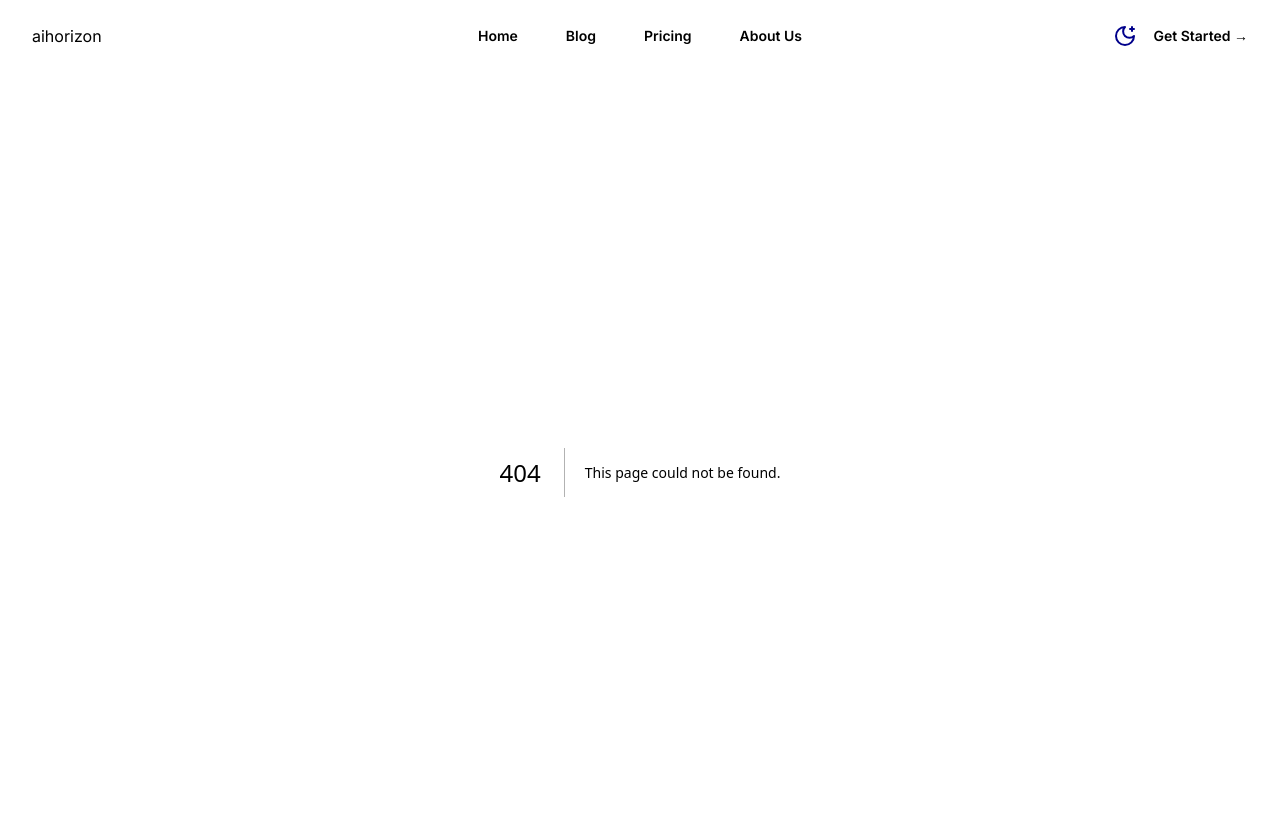
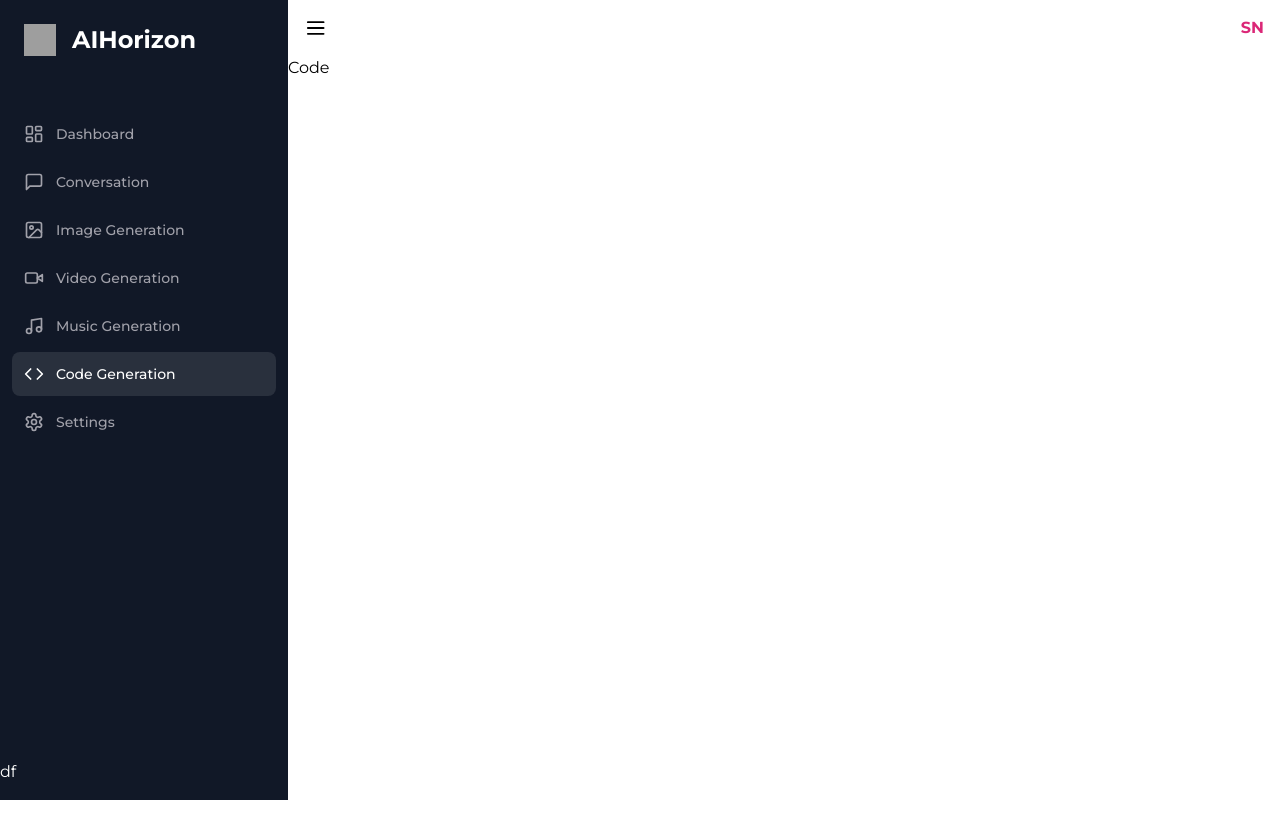
Before and after one commit to rabius-sunny/aihorizon, a Next.js app: page /code in a window 1280 px wide. Before the commit this address had no page. Shown: the top 838 px of the page. After the commit the page ends 800 px from the top, so only its background shows below. Built offline with nearby package versions, Linux system fonts and the light colour scheme; grey boxes are pictures that could not be loaded.

Commit message:
[UP] dashboard pages

```diff
--- /dev/null
+++ b/app/(dashboard)/code/page.tsx
@@ -0,0 +1,3 @@
+export default function Code() {
+  return <div>Code</div>
+}
--- /dev/null
+++ b/app/(dashboard)/dashboard/page.tsx
@@ -0,0 +1,3 @@
+export default function Dashboard() {
+  return <div>Dashboard</div>
+}
--- /dev/null
+++ b/app/(dashboard)/layout.tsx
@@ -0,0 +1,18 @@
+import MobileSidebar from '@/components/dashboard/MobileHeader'
+import Sidebar from '@/components/dashboard/Sidebar'
+
+export default function layout({ children }: { children: React.ReactNode }) {
+  return (
+    <div>
+      <div className='h-full relative'>
+        <div className='hidden h-full md:flex md:w-72 md:flex-col md:fixed md:inset-y-0 z-80 bg-gray-900'>
+          <Sidebar />
+        </div>
+        <main className='md:pl-72 pb-10'>
+          <MobileSidebar />
+          {children}
+        </main>
+      </div>
+    </div>
+  )
+}
--- /dev/null
+++ b/app/(home)/layout.tsx
@@ -0,0 +1,10 @@
+import Navbar from '@/components/shared/nav'
+
+export default function layout({ children }: { children: React.ReactNode }) {
+  return (
+    <div>
+      <Navbar />
+      {children}
+    </div>
+  )
+}
--- a/app/page.tsx
+++ b/app/(home)/page.tsx
@@ -3,7 +3,7 @@
 export default function Home() {
   return (
     <div>
-      <div className=''>{<Hero />}</div>
+      <Hero />
     </div>
   )
 }
--- a/app/globals.css
+++ b/app/globals.css
@@ -25,6 +25,7 @@
   -webkit-user-select: none;
   -moz-user-select: none;
   -ms-user-select: none;
+  user-select: none;
   cursor: pointer;
   position: absolute;
   top: 16px;
--- a/app/layout.tsx
+++ b/app/layout.tsx
@@ -1,13 +1,11 @@
 import type { Metadata } from 'next'
-import { Inter } from 'next/font/google'
+import { Montserrat } from 'next/font/google'
 
 import './globals.css'
 
 import { Providers } from '@/configs/provider'
 
-import Navbar from '@/components/shared/nav'
-
-const inter = Inter({ subsets: ['latin'] })
+const inter = Montserrat({ subsets: ['latin'] })
 
 export const metadata: Metadata = {
   title: 'AI Horizon',
@@ -19,7 +17,6 @@
     <html lang='en'>
       <body className={inter.className}>
         <Providers>
-          <Navbar />
           <div>{children}</div>
         </Providers>
       </body>
--- /dev/null
+++ b/components/dashboard/MobileHeader.tsx
@@ -0,0 +1,14 @@
+'use client'
+
+import { Menu } from 'lucide-react'
+
+export default function MobileSidebar() {
+  return (
+    <div className='flex items-center p-4'>
+      <Menu />
+      <div className='flex w-full justify-end'>
+        <p className='text-pink-600 font-bold'>SN</p>
+      </div>
+    </div>
+  )
+}
--- /dev/null
+++ b/components/dashboard/Sidebar.tsx
@@ -0,0 +1,44 @@
+'use client'
+
+import Image from 'next/image'
+import Link from 'next/link'
+import { usePathname } from 'next/navigation'
+import { siteConfig } from '@/configs/site'
+
+export default function Sidebar() {
+  const pathname = usePathname()
+  return (
+    <div className='space-y-4 py-4 flex flex-col h-full bg-[#111827] text-white'>
+      <div className='px-3 py-2 flex-1'>
+        <Link href='/dashboard' className='flex items-center pl-3 mb-14'>
+          <div className='relative h-8 w-8 mr-4'>
+            <Image fill alt='Logo' src='/logo.png' />
+          </div>
+          <h1 className='text-2xl font-bold'>AIHorizon</h1>
+        </Link>
+        <div className='space-y-1'>
+          {siteConfig.dashboardItems.map((route) => (
+            <Link
+              key={route.href}
+              href={route.href}
+              className={`text-sm group flex p-3 w-full justify-start font-medium cursor-pointer hover:text-white hover:bg-white/10 rounded-lg transition
+                ${
+                  pathname === route.href
+                    ? 'text-white bg-white/10'
+                    : 'text-zinc-400'
+                }
+              `}
+            >
+              <div className='flex items-center flex-1'>
+                <route.icon className={`h-5 w-5 mr-3 ${route.color}`} />
+                {route.label}
+              </div>
+            </Link>
+          ))}
+        </div>
+      </div>
+      {/* Counter Here */}
+      df
+    </div>
+  )
+}
--- a/components/shared/nav/index.tsx
+++ b/components/shared/nav/index.tsx
@@ -73,7 +73,7 @@
         </div>
         <div className='flex flex-1 items-center justify-end gap-4'>
           <ThemeSwitcher />
-          <Link href='#' className='text-sm font-semibold leading-6'>
+          <Link href='/dashboard' className='text-sm font-semibold leading-6'>
             Get Started <span aria-hidden='true'>&rarr;</span>
           </Link>
         </div>
--- a/configs/site.ts
+++ b/configs/site.ts
@@ -1,3 +1,13 @@
+import {
+  Code,
+  ImageIcon,
+  LayoutDashboard,
+  MessageSquare,
+  Music,
+  Settings,
+  VideoIcon,
+} from 'lucide-react'
+
 export type SiteConfig = typeof siteConfig
 
 export const siteConfig = {
@@ -9,4 +19,48 @@
     { label: 'Pricing', href: '/' },
     { label: 'About Us', href: '/' },
   ],
+  dashboardItems: [
+    {
+      label: 'Dashboard',
+      icon: LayoutDashboard,
+      href: '/dashboard',
+      color: 'text-sky-500',
+    },
+    {
+      label: 'Conversation',
+      icon: MessageSquare,
+      href: '/conversation',
+      color: 'text-violet-500',
+    },
+    {
+      label: 'Image Generation',
+      icon: ImageIcon,
+      color: 'text-pink-700',
+      href: '/image',
+    },
+    {
+      label: 'Video Generation',
+      icon: VideoIcon,
+      color: 'text-orange-700',
+      href: '/video',
+    },
+    {
+      label: 'Music Generation',
+      icon: Music,
+      color: 'text-emerald-500',
+      href: '/music',
+    },
+    {
+      label: 'Code Generation',
+      icon: Code,
+      color: 'text-green-700',
+      href: '/code',
+    },
+    {
+      label: 'Settings',
+      icon: Settings,
+      href: '/settings',
+      color: 'text-emerald-500',
+    },
+  ],
 }
--- a/middleware.ts
+++ b/middleware.ts
@@ -1,7 +1,7 @@
-import { withAuth } from "next-auth/middleware"
+import { withAuth } from 'next-auth/middleware'
 
 export default withAuth
 
 export const config = {
-  matcher: ["/dashboard"],
+  matcher: ['/dashboards'],
 }
```
Also changed, not shown: 1 other file (tests, documents, lock files or other folders).
